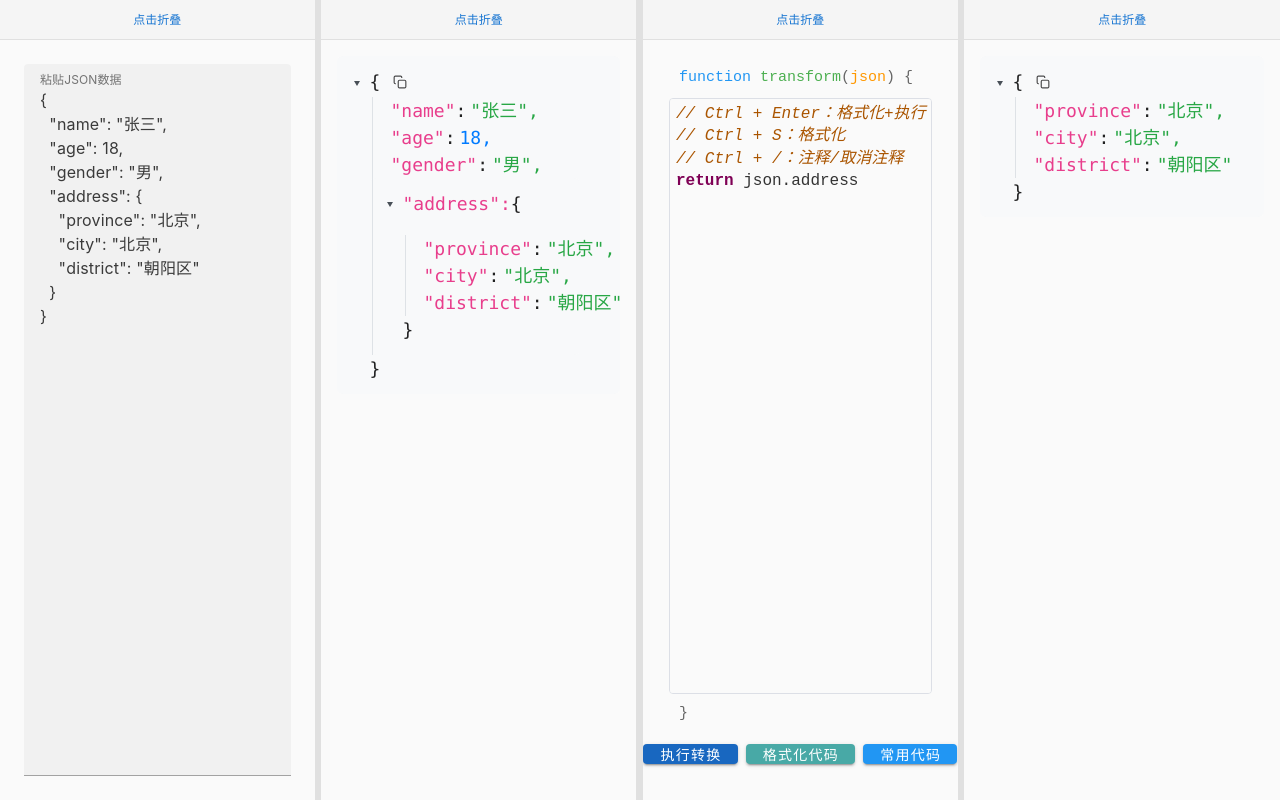
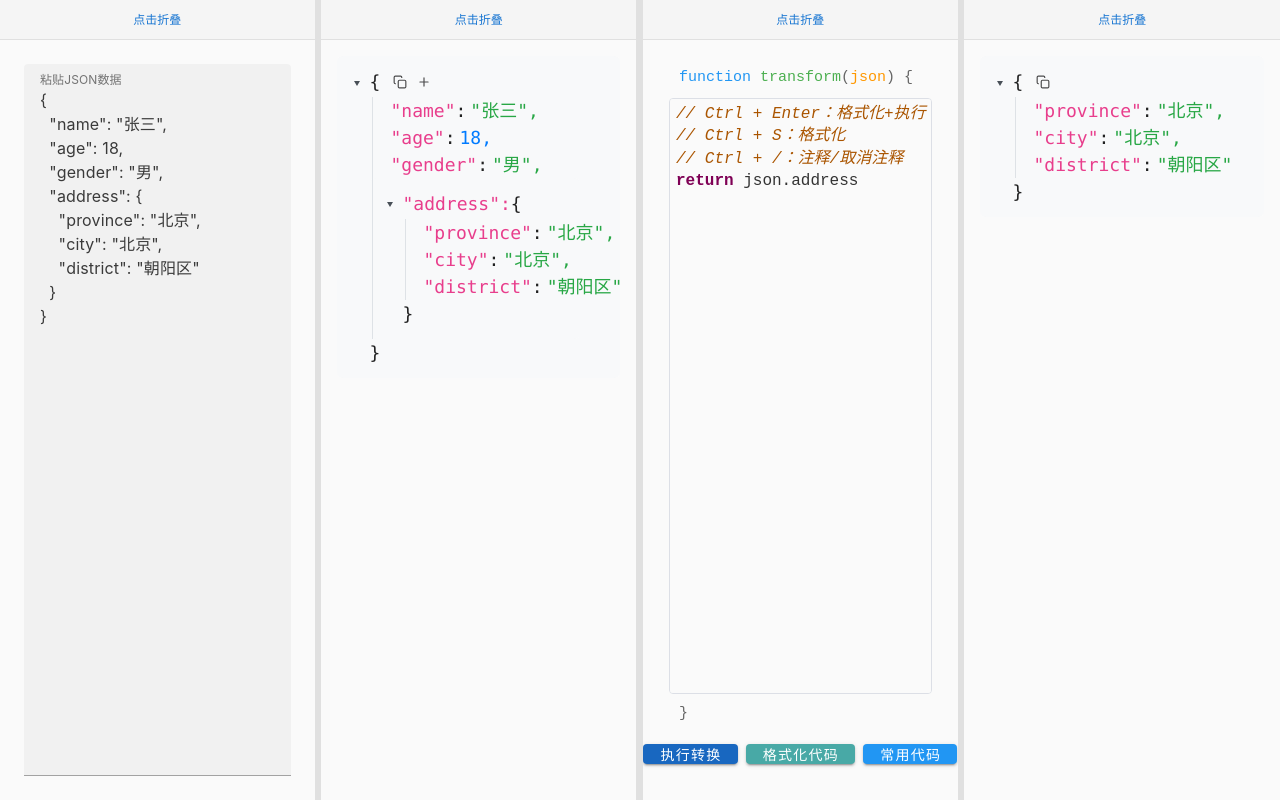
Before and after one commit to Sisyphean-a/jsonToJs, a Vue app: page / in a window 1280 px wide. Built offline with nearby package versions, Linux system fonts and the light colour scheme.

Commit message:
新增展开json的功能

```diff
--- a/src/components/JsonView.vue
+++ b/src/components/JsonView.vue
@@ -51,6 +51,21 @@
               <img
                 src="@/assets/icons/copy.svg"
                 alt="复制"
+                width="14"
+                height="14"
+              />
+            </button>
+            <!-- 新增展开所有按钮，仅在当前节点已展开且有折叠子节点时显示 -->
+            <button
+              v-if="isExpanded && hasCollapsedDescendants"
+              class="expand-all-btn"
+              :class="{ 'root-level': isRootLevel }"
+              @click.stop="expandAllDescendants"
+              title="展开所有子级"
+            >
+              <img
+                src="@/assets/icons/expand.svg"
+                alt="展开所有"
                 width="14"
                 height="14"
               />
@@ -120,7 +135,7 @@
 </template>
 
 <script setup>
-import { ref, computed, watch, nextTick, onMounted } from 'vue'
+import { ref, computed, watch, nextTick, onMounted, provide, inject, onUnmounted } from 'vue'
 
 const props = defineProps({
   json: {
@@ -177,19 +192,6 @@ const forceRender = ref(isExpanded.value)
 const renderedItems = ref([])
 const renderingComplete = ref(false)
 const batchSize = 20 // 每批渲染的项目数量
-
-// 监听closed属性变化
-watch(
-  () => props.closed,
-  (newVal) => {
-    const shouldExpand = !(newVal || props.depth >= props.maxExpandDepth)
-    isExpanded.value = shouldExpand
-    // 只有当展开时才设置forceRender为true
-    if (shouldExpand) {
-      forceRender.value = true
-    }
-  },
-)
 
 // 生成子节点的JSON路径
 const generateChildPath = (key, index) => {
@@ -324,11 +326,57 @@ const renderBatch = (startIdx, allItems) => {
   })
 }
 
-// 初始化时，只有展开状态才渲染
+// 检查是否有已折叠的后代节点
+const hasCollapsedDescendants = computed(() => {
+  // 如果当前节点没有子项，或者当前节点是折叠的，则没有需要展开的后代
+  if (!length.value || !isExpanded.value) return false
+
+  return items.value.some((item) => {
+    // 对于JSON类型的子项
+    if (item.isJSON && item.value) {
+      const valueType = Object.prototype.toString.call(item.value)
+      const hasChildren =
+        valueType === '[object Array]' ? item.value.length > 0 : Object.keys(item.value).length > 0
+
+      // 如果有子项，就可能需要展开
+      return hasChildren
+    }
+    return false
+  })
+})
+
+// 展开所有后代节点 - 简化实现
+const expandAllDescendants = () => {
+  // 找到所有子JSON组件并展开
+  nextTick(() => {
+    const currentElement = document.querySelector(`[data-path="${props.jsonPath}"]`)
+    if (!currentElement) return
+
+    // 查找当前组件内的所有子JSON组件
+    const childNodes = currentElement.querySelectorAll('.json-view')
+
+    // 手动触发每个子组件的展开功能
+    childNodes.forEach((node) => {
+      // 获取展开图标
+      const toggleIcon = node.querySelector('.toggle-icon')
+      if (toggleIcon && toggleIcon.classList.contains('closed')) {
+        // 模拟点击展开图标
+        toggleIcon.click()
+      }
+    })
+  })
+}
+
+// 注册事件监听
 onMounted(() => {
   if (isExpanded.value && forceRender.value) {
     startRender()
   }
+})
+
+// 移除事件监听
+onUnmounted(() => {
+  // 移除之前的事件监听
 })
 
 // 监听items变化
@@ -477,7 +525,7 @@ watch(
   min-height: 24px;
   display: flex;
   align-items: center;
-  flex-wrap: wrap;
+  flex-wrap: nowrap;
 }
 
 .json-body {
@@ -534,4 +582,35 @@ watch(
     transform: rotate(-90deg);
   }
 }
+
+.expand-all-btn {
+  display: inline-flex;
+  align-items: center;
+  justify-content: center;
+  vertical-align: middle;
+  background: transparent;
+  border: none;
+  cursor: pointer;
+  color: #495057;
+  padding: 0;
+  width: 16px;
+  height: 16px;
+  margin-left: 8px;
+  opacity: 0;
+  transition: opacity 0.2s ease;
+
+  /* 根层级永远显示 */
+  &.root-level {
+    opacity: 0.7;
+  }
+
+  &:hover {
+    opacity: 1;
+  }
+}
+
+/* 非根层级，鼠标悬停时显示 */
+.first-line:hover .expand-all-btn:not(.root-level) {
+  opacity: 0.7;
+}
 </style>
```
Also changed, not shown: src/assets/icons/collapse.svg (added), src/assets/icons/expand.svg (added).
